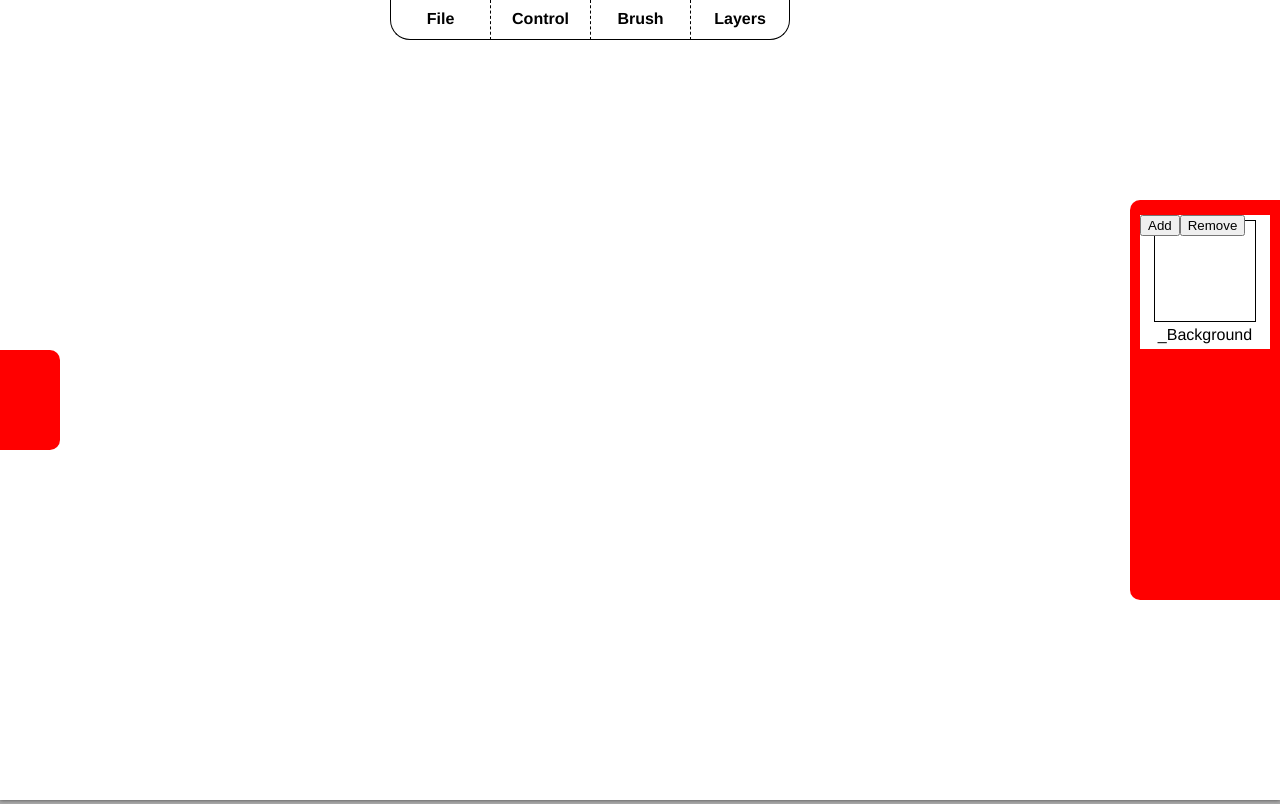
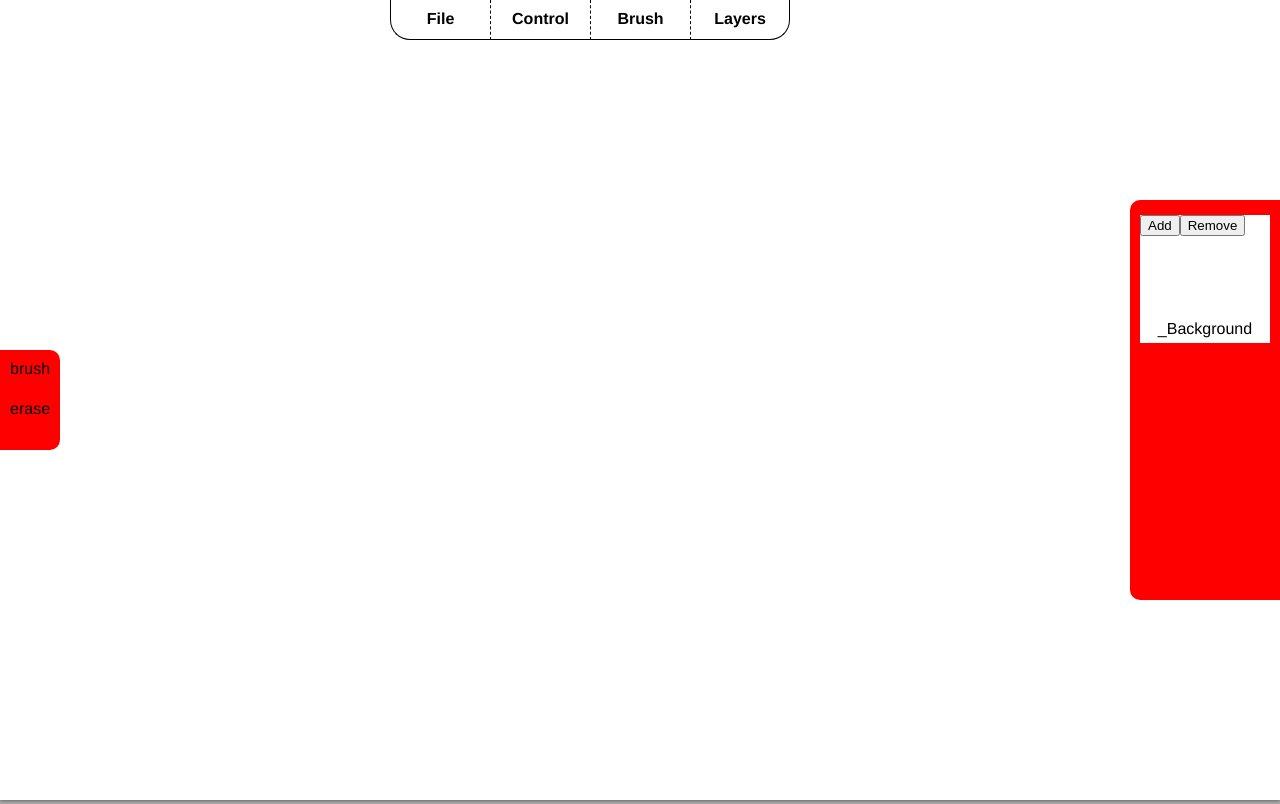
Before and after one commit to plachenko/flipslide_old, a Vue app: page / in a window 1280 px wide. Both pictures are taken after a click on the element "Brush". Built offline with nearby package versions, Linux system fonts and the light colour scheme.

Commit message:
initial brush implementation, initial layer fixes

```diff
--- a/src/App.vue
+++ b/src/App.vue
@@ -6,14 +6,17 @@
       <div class="btn" @click="sizeLeft">Brush</div>
       <div class="btn" @click="sizeRight">Layers</div>
     </div>
+    <FSMouseCap v-show="!visible.control" />
     <FSControl v-show="visible.control" />
 
-    <div class="menu left" ref="left_menu" v-show="visible.brush"></div>
+    <div class="menu left" ref="left_menu" v-show="visible.brush">
+      <brush />
+    </div>
     <div class="menu right" ref="right_menu" id="layer_menu">
       <layer @changeLayer="changeLayer" />
     </div>
     <div ref="can" :style="{transform: 'translate('+translate.x1+'px,'+translate.y1+'px) rotate('+rotation+'deg'+') scale('+scale+')'}" id="canvas-container">
-      <div v-if="!visible.control">
+      <div v-show="!visible.control">
         <FSLayer
           v-show="!visible.control"
           :width="width"
@@ -22,7 +25,7 @@
           :key="idx"
           :style="{zIndex: layer.zPosition}" />
       </div>
-      <img v-else :src="layers[layers.length-1].data" alt="">
+      <img v-show="visible.control" v-if="layers[layers.length-1]" :src="layers[layers.length-1].data" alt="">
     </div>
     <div id="control_center" @click="center" v-show="visible.control">center</div>
   </div>
@@ -31,15 +34,19 @@
 <script>
 import FSControl from './components/FSControl'
 import layer from './components/interface/layer'
+import brush from './components/interface/brush'
 
 import FSLayer from './components/FSLayer'
+import FSMouseCap from './components/FSMouseCap'
 
 export default {
   name: 'app',
   components: {
     FSControl,
     FSLayer,
-    layer
+    FSMouseCap,
+    layer,
+    brush
   },
   mounted(){
     this.canvas_container = this.$refs.can
--- a/src/components/FSLayer.vue
+++ b/src/components/FSLayer.vue
@@ -11,7 +11,8 @@ export default {
         return{
             ctx: null,
             can: null,
-            testing: false
+            testing: false,
+            method: 1
         }
     },
     props:{
@@ -31,7 +32,12 @@ export default {
         // this._denseFill()
         // --TESTING
 
-        this.$eh.$emit('imageSet', {'idx':this.layerObj.idx, 'data':this.can.toDataURL()})
+        this.size = {w: 5, h: 5}
+
+        this.$eh.$on('mousePos', this.draw)
+        this.$eh.$on('brush', this.brushChange)
+        this.$eh.$on('mouseUp', this.drawDone)
+        // this.$eh.$emit('imageSet', {'idx':this.layerObj.idx, 'data':this.can.toDataURL()})
     },
     methods: {
         _simpleFill(){
@@ -58,8 +64,29 @@ export default {
                     this.ctx.fillRect(i * _size, j * _size, _size, _size)
                 }
             }
+        },
+        brushChange(e){
+            this.method = e
+        },
+        draw(e){
+            switch(this.method){
+                case 1:
+                    this.brush(e)
+                    break;
+                case 2:
+                    this.eraser(e)
+                    break
+            }
+        },
+        brush(e){
+            this.ctx.fillRect(e.x, e.y, this.size.w, this.size.h)
+        },
+        eraser(e){
+            this.ctx.clearRect(e.x, e.y, this.size.w, this.size.h)
+        },
+        drawDone(){
+            this.$eh.$emit('imageSet', {'idx':this.layerObj.idx, 'data':this.can.toDataURL()})
         }
-
     }
 }
 </script>
--- /dev/null
+++ b/src/components/FSMouseCap.vue
@@ -0,0 +1,48 @@
+<template>
+    <div>
+        <div @pointerdown="dnEvt" @pointermove="mvEvt" @pointerup="upEvt" id="FSPointer" ref="capture" />
+    </div>
+</template>
+<script>
+export default {
+    name: "FSMouseCap",
+    data(){
+        return{
+            mousePos: null,
+            md: false,
+            middle: false,
+            firstPoint: {x: 0, y: 0}
+        }
+    },
+    mounted(){
+        console.log('mounted!')
+    },
+    methods: {
+
+        dnEvt(e){
+            this.$eh.$emit('mousePos', this.mousePos)
+            this.md = true
+        },
+        mvEvt(e){
+            if(this.md){
+                this.mousePos = {x: e.clientX, y: e.clientY}
+                this.$eh.$emit('mousePos', this.mousePos)
+            }
+        },
+        upEvt(e){
+            this.md = false
+            this.$eh.$emit('mouseUp', this.mousePos)
+        }
+    }
+}
+</script>
+<style>
+#fspointer {
+    width: 100%;
+    height: 100%;
+    position: absolute;
+    z-index: 9999;
+    background-color: #F00
+}
+
+</style>
--- /dev/null
+++ b/src/components/interface/brush.vue
@@ -0,0 +1,38 @@
+<template>
+    <div>
+        <div class="brush_btn" v-for="(b, idx) in brushes" :key="idx">
+            <span @click="changeBrush(b.id)">{{b.name}}</span>
+        </div>
+    </div>
+</template>
+<script>
+export default {
+    name: "brush",
+    mounted(){
+
+    },
+    data(){
+        return {
+            brushes: [
+                {name: "brush", id: 1},
+                {name: "erase", id: 2},
+            ]
+
+        }
+    },
+    methods: {
+        changeBrush(e){
+            this.$eh.$emit('brush', e)
+        }
+
+    }
+}
+</script>
+<style>
+.brush_btn{
+    height: 40px;
+    width: 10px;
+    cursor: pointer;
+}
+
+</style>
--- a/src/components/interface/layer.vue
+++ b/src/components/interface/layer.vue
@@ -13,7 +13,8 @@
             @end="dragging = false" >
 
             <div class="layer_item" ref="layer_item" v-for="(layer, idx) in reverseList" :key="idx" @click="setLayer(layer.idx)" >
-                <img class="layer_preview" width="100" height="100" :src="layer.data" >
+                <img v-if="layer.data" class="layer_preview" width="100" height="100" :src="layer.data" >
+                <div v-else style="position: relative; height: 100px; width: 100px; border 1px solid;"></div>
                 <span v-if="layer.idx === currentIdx">_</span>
                 <span v-if="layer.name">{{layer.name}}</span>
                 <span v-else>{{"layer " + layer.idx}}</span>
```
